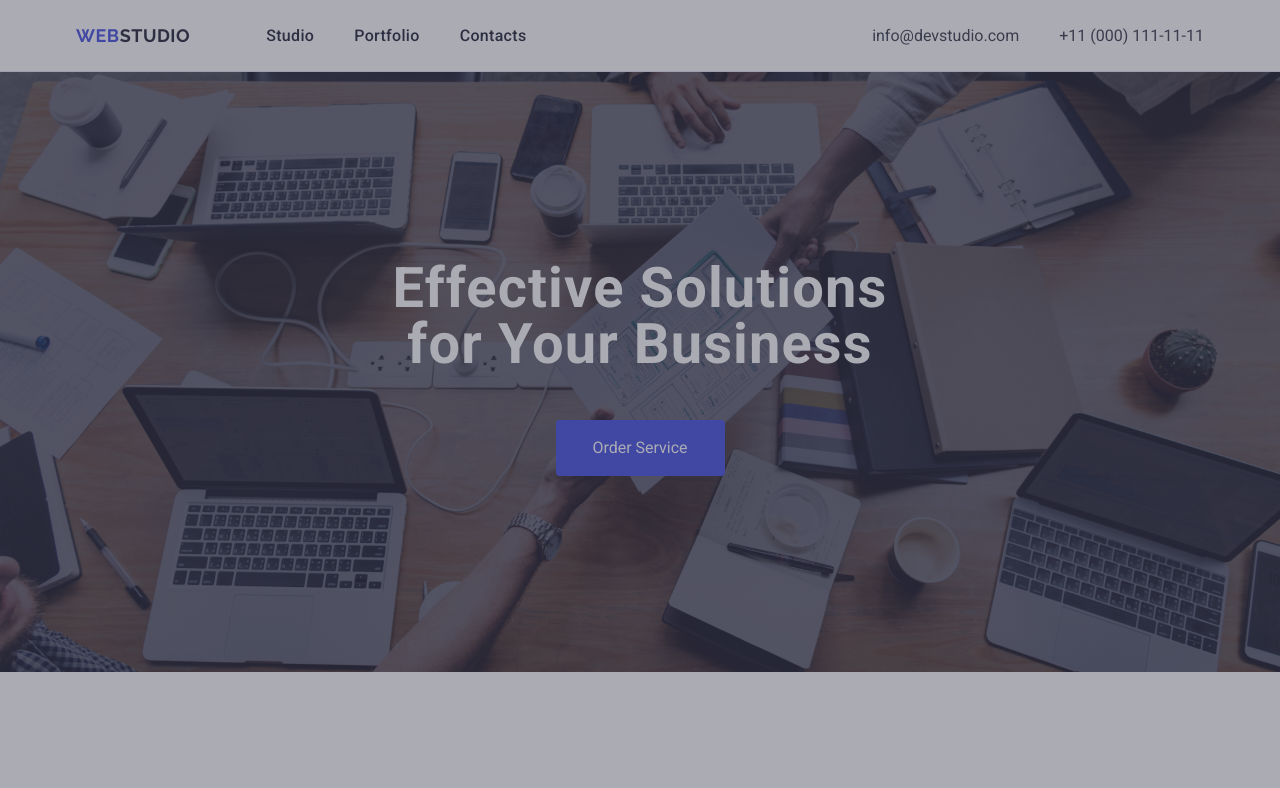
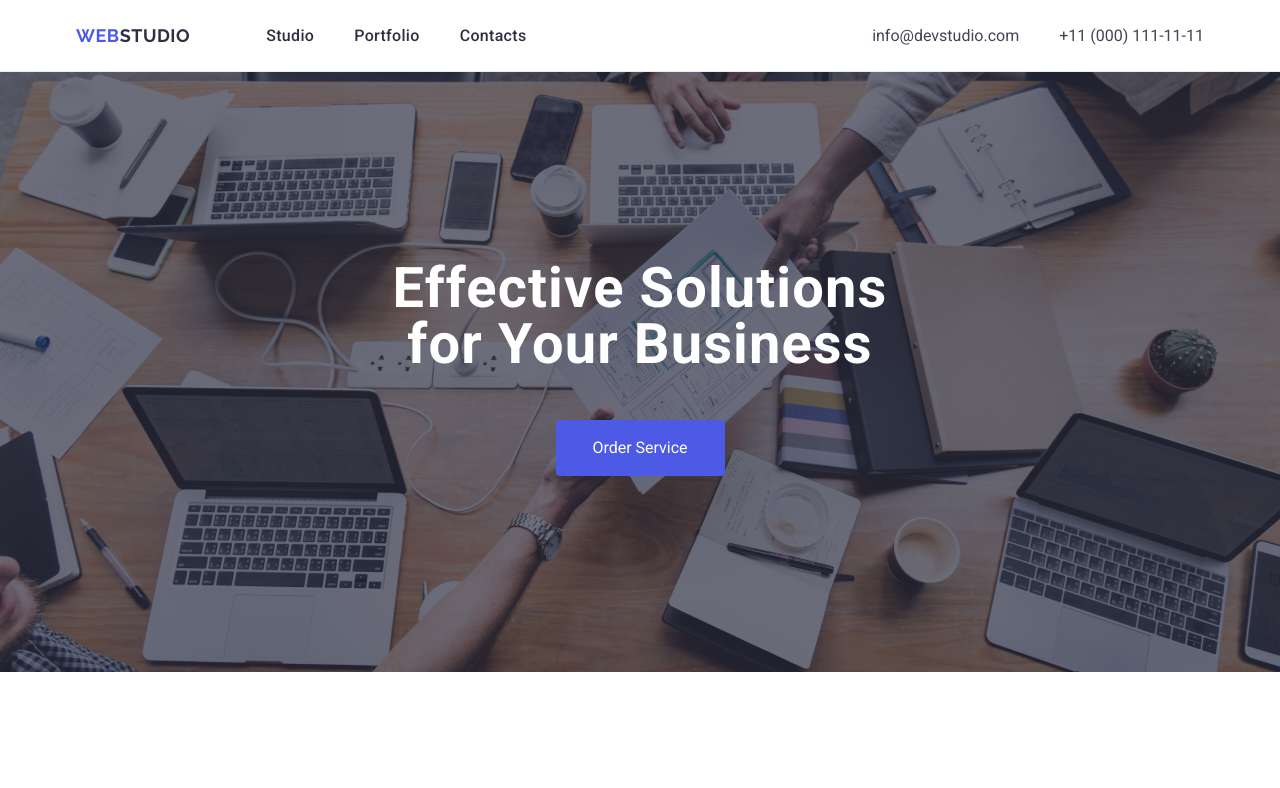
Before and after one commit to furkan-sonmez46/goit-markup-hw-06, a plain HTML site: page index.html in a window 1280 px wide. Shown: the top 788 px of the page. Drawn offline with nearby package versions, Linux system fonts and the light colour scheme.

Commit message:
modal-window-container bölümünden background-color çıkarıldı ve modal-window gizlendi

```diff
--- a/css/styles.css
+++ b/css/styles.css
@@ -645,7 +645,7 @@ box-shadow: 0 2px 1px 0 rgba(46, 47, 66, 0.08),
   left: 0;
   width: 100%;
   height: 100%;
-  background-color: rgba(46, 47, 66, 0.4);
+
   transition: opacity 250ms cubic-bezier(0.4, 0, 0.2, 1),
     visibility 250ms cubic-bezier(0.4, 0, 0.2, 1);
 }
```
